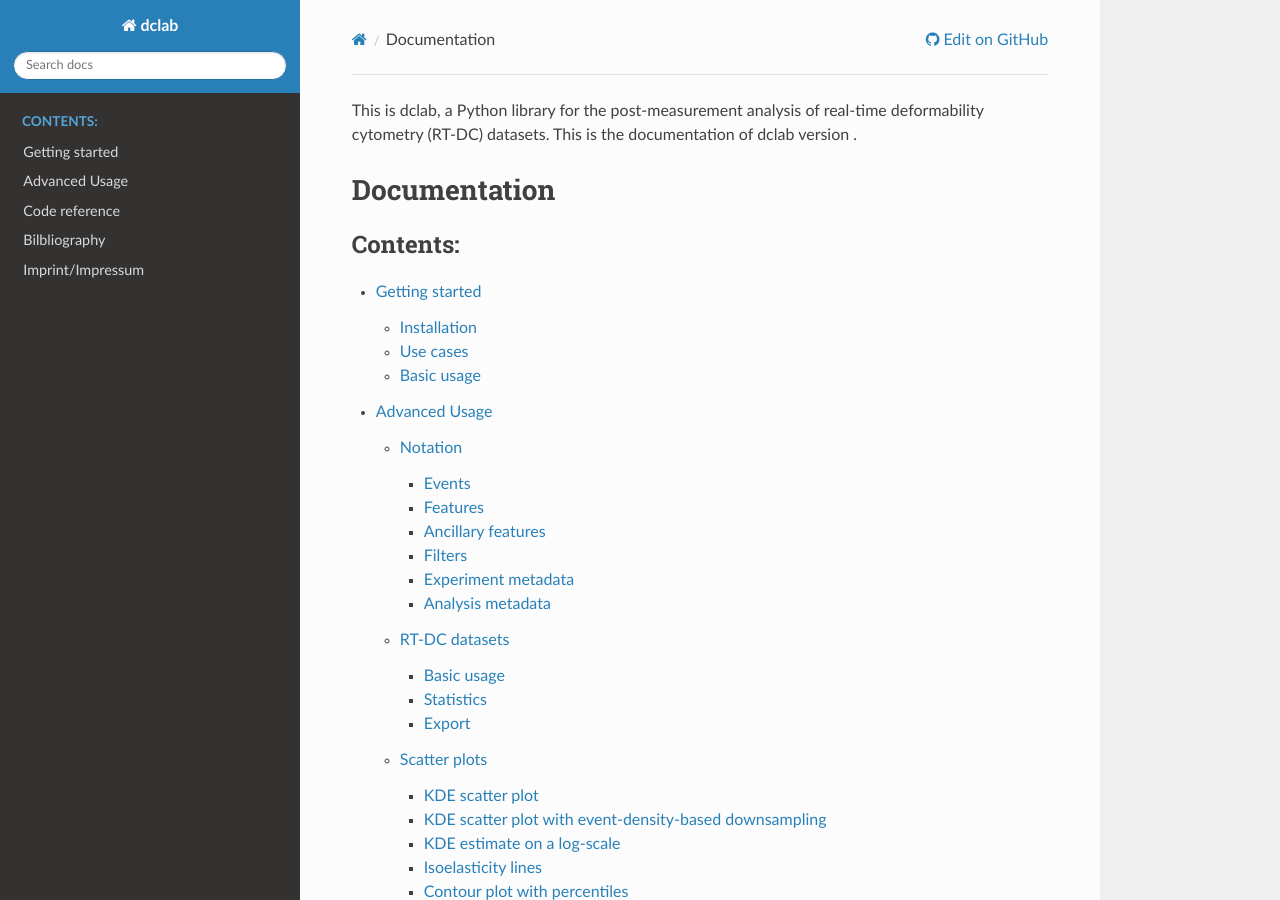
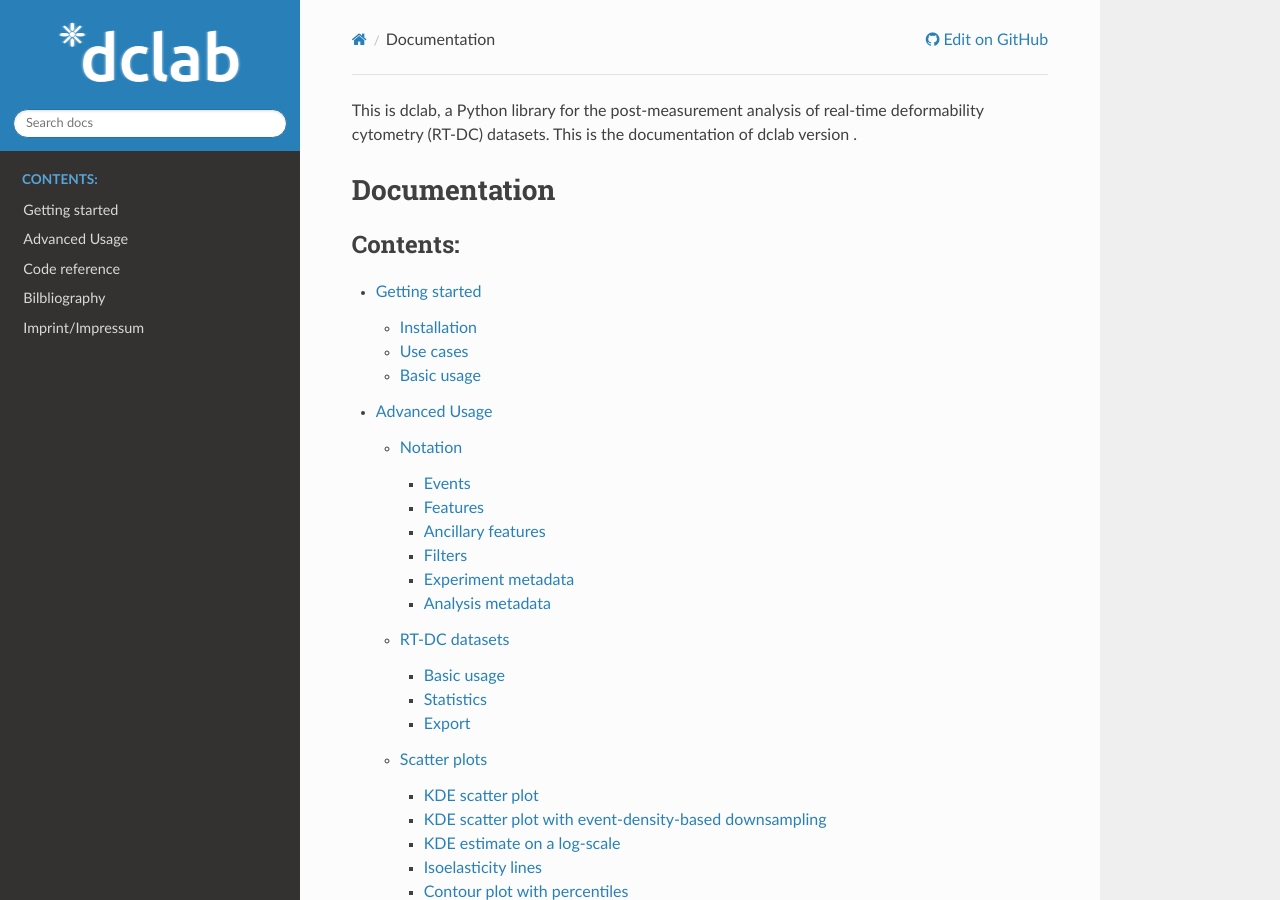
Before and after one commit to DC-analysis/dclab, a Sphinx documentation site: the page built from docs/index.rst, in a window 1280 px wide and 900 px high. Built offline with Sphinx 7.4.7 and the Read the Docs theme 2.0.0, drawn with Linux system fonts in a browser that asks for light colours; pages that are not in the unit, such as notebooks, are missing from menus; the version number could not be read and is left out.

Commit message:
docs: add artwork

```diff
--- a/README.rst
+++ b/README.rst
@@ -1,5 +1,5 @@
-dclab
-=====
+|dclab|
+=======
 
 |PyPI Version| |Build Status Unix| |Build Status Win| |Coverage Status| |Docs Status|
 
--- a/docs/conf.py
+++ b/docs/conf.py
@@ -116,6 +116,11 @@ todo_include_todos = False
 # a list of builtin themes.
 #
 html_theme = 'sphinx_rtd_theme'
+html_logo = "logo/dclab_large_white.png"
+html_theme_options = {
+    'logo_only': True,
+    }
+html_favicon = "logo/favicon.ico"
 
 # Theme options are theme-specific and customize the look and feel of a theme
 # further.  For a list of options available for each theme, see the
```
Also changed, not shown: other parts of README.rst (+1 -0 lines), docs/logo/dclab.png (added), docs/logo/dclab.svg (added), docs/logo/dclab_large_white.png (added), docs/logo/dclab_large_white.svg (added), docs/logo/favicon.ico (added), docs/logo/favicon.svg (added), 1 other file.
